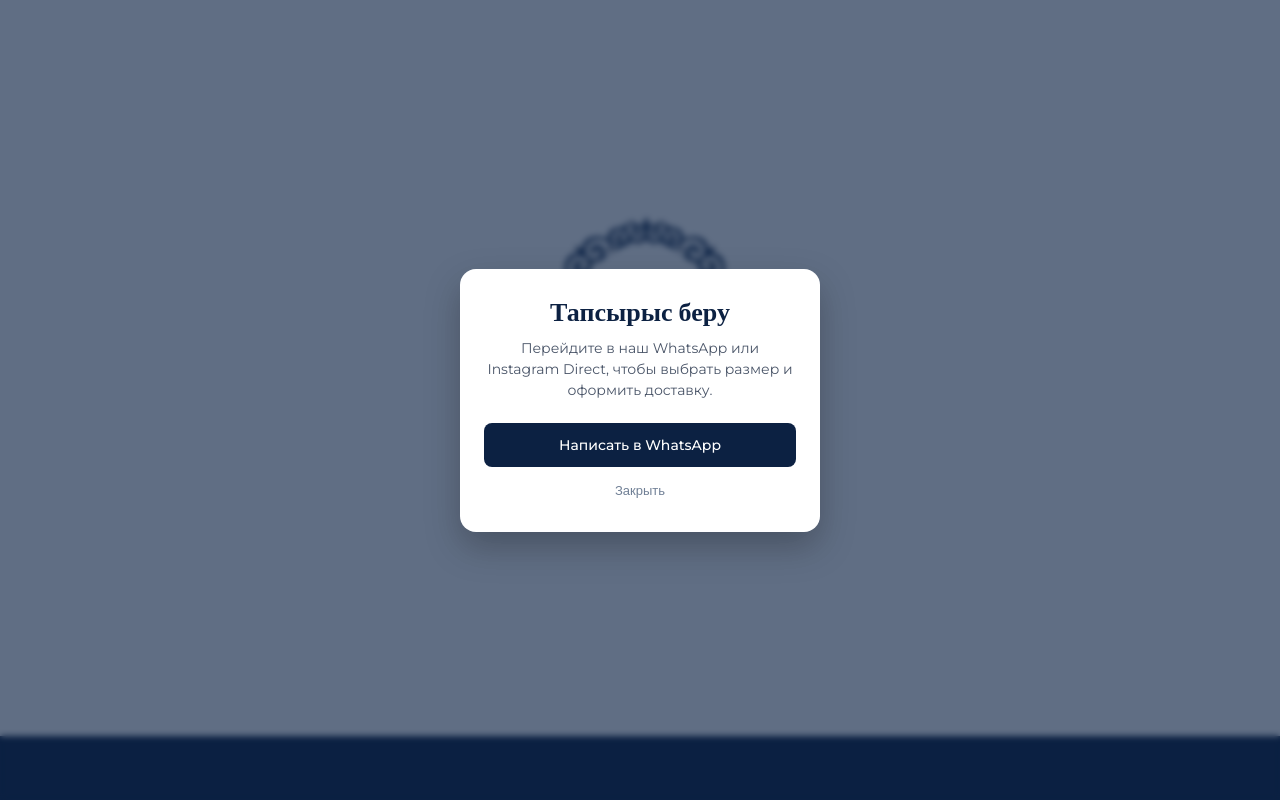
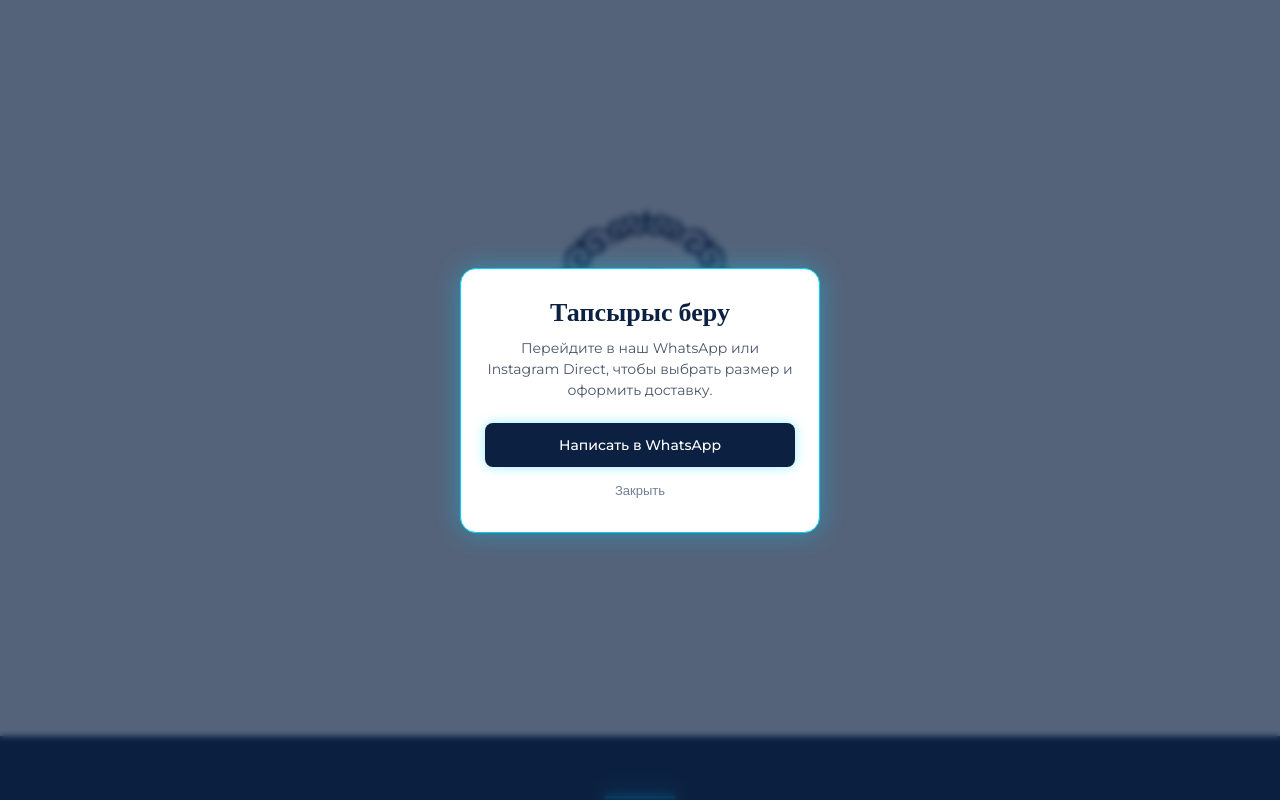
Before and after one commit to dilnaz11bob-netizen/Logo.-Imdiva, a plain HTML site: page index.html in a window 1280 px wide. Both pictures are taken after a click on the button "Тапсырыс беру". Shown: the top 800 px of the page. Drawn offline with nearby package versions, Linux system fonts and the light colour scheme.

Commit message:
Update index.html

```diff
--- a/index.html
+++ b/index.html
@@ -6,13 +6,14 @@
   <title>Imdiva — Сшито с любовью</title>
   <link rel="preconnect" href="https://fonts.googleapis.com">
   <link rel="preconnect" href="https://fonts.gstatic.com" crossorigin>
-  <link href="https://fonts.googleapis.com/css2?family=Cormorant+Garamond:ital,wght@0,600;1,500&family=Montserrat:wght@300;400;500;600&display=swap" rel="stylesheet">
+  <link href="https://fonts.googleapis.com/css2?family=Cormorant+Garamond:ital,wght@0,600;1,500&family=Montserrat:wght@400;500;600&display=swap" rel="stylesheet">
 
   <style>
     :root {
       --navy-brand: #0c2142;      /* Темно-синий цвет узора и нижнего блока */
-      --red-accent: #b8292f;      /* Акцентный красный из логотипа */
-      --bg-light: #ffffff;        /* Светлый фон верхней части */
+      --neon-blue: #00d2ff;       /* Яркий голубой неон */
+      --neon-pink: #ff2a5f;       /* Неоновый малиново-красный акцент */
+      --bg-light: #ffffff;
       --text-dark: #1a2436;
       --text-light: #f4f6f9;
     }
@@ -34,7 +35,7 @@
       overflow-x: hidden;
     }
 
-    /* ================= ЕДИНЫЙ ПОТОК (ВЕРХНЯЯ ЧАСТЬ) ================= */
+    /* ================= ВЕРХНЯЯ ЧАСТЬ (ЕДИНЫЙ СЛАЙД) ================= */
     .hero-section {
       min-height: 92vh;
       display: flex;
@@ -46,41 +47,37 @@
       position: relative;
     }
 
-    /* Контейнер логотипа */
     .logo-wrapper {
       display: flex;
       flex-direction: column;
       align-items: center;
       max-width: 340px;
       width: 100%;
-      margin-bottom: 45px;
+      margin-bottom: 42px;
     }
 
-    /* 1. Основное лого (медленное появление из пустоты) */
+    /* 1. Быстрое появление основного логотипа (0.6 сек) */
     .logo-main {
       width: 100%;
       max-width: 300px;
       height: auto;
       opacity: 0;
-      transform: scale(0.95);
-      filter: blur(4px);
-      animation: fadeInLogo 2.2s cubic-bezier(0.22, 1, 0.36, 1) forwards;
+      transform: scale(0.94);
+      animation: fastFadeInLogo 0.6s cubic-bezier(0.16, 1, 0.3, 1) forwards;
     }
 
-    @keyframes fadeInLogo {
+    @keyframes fastFadeInLogo {
       0% {
         opacity: 0;
-        transform: scale(0.95);
-        filter: blur(4px);
+        transform: scale(0.94);
       }
       100% {
         opacity: 1;
         transform: scale(1);
-        filter: blur(0);
       }
     }
 
-    /* 2. Надпись "сшито с любовью" (вышивка справа налево ПОСЛЕ лого) */
+    /* 2. Быстрая вышивка "сшито с любовью" (новая картинка) справа налево */
     .logo-tagline-box {
       width: 100%;
       max-width: 280px;
@@ -92,13 +89,12 @@
       width: 100%;
       height: auto;
       display: block;
-      /* Прячем изображение слева, оставляя закрытым */
       clip-path: inset(0 0 0 100%);
-      /* Запускается через 2.0 секунды (сразу после лого) и длится 1.8 сек */
-      animation: embroiderRightToLeft 1.8s cubic-bezier(0.37, 0, 0.63, 1) 2.0s forwards;
+      /* Запускается через 0.45 сек и длится всего 0.6 сек */
+      animation: fastEmbroider 0.6s cubic-bezier(0.25, 1, 0.5, 1) 0.45s forwards;
     }
 
-    @keyframes embroiderRightToLeft {
+    @keyframes fastEmbroider {
       0% {
         clip-path: inset(0 0 0 100%);
       }
@@ -107,27 +103,27 @@
       }
     }
 
-    /* ================= КНОПКИ СО СВЕРКАНИЕМ ================= */
+    /* ================= НЕОНОВЫЕ КНОПКИ ================= */
     .buttons-container {
       display: flex;
       flex-direction: column;
-      gap: 16px;
+      gap: 18px;
       width: 100%;
       max-width: 270px;
       opacity: 0;
-      transform: translateY(15px);
-      /* Кнопки появляются мягко вслед за вышивкой */
-      animation: fadeUpButtons 1s ease 3.2s forwards;
+      transform: translateY(10px);
+      /* Быстрое появление кнопок через 0.9 сек */
+      animation: fastFadeButtons 0.45s ease 0.9s forwards;
     }
 
-    @keyframes fadeUpButtons {
+    @keyframes fastFadeButtons {
       to {
         opacity: 1;
         transform: translateY(0);
       }
     }
 
-    .sparkle-btn {
+    .neon-btn {
       position: relative;
       display: flex;
       align-items: center;
@@ -135,88 +131,89 @@
       padding: 15px 28px;
       font-family: 'Montserrat', sans-serif;
       font-size: 15px;
-      font-weight: 500;
-      letter-spacing: 0.5px;
+      font-weight: 600;
+      letter-spacing: 0.6px;
       color: var(--navy-brand);
       background: #ffffff;
-      border: 1.5px solid rgba(12, 33, 66, 0.28);
-      border-radius: 10px;
+      border: 2px solid var(--neon-blue);
+      border-radius: 12px;
       cursor: pointer;
-      overflow: hidden;
       text-decoration: none;
-      box-shadow: 0 4px 15px rgba(12, 33, 66, 0.06);
-      transition: transform 0.15s ease, box-shadow 0.25s ease, border-color 0.25s ease;
+      box-shadow:
+        0 0 10px rgba(0, 210, 255, 0.55),
+        0 0 22px rgba(0, 210, 255, 0.3),
+        inset 0 0 8px rgba(0, 210, 255, 0.25);
+      animation: neonPulseBlue 1.8s infinite alternate ease-in-out;
+      transition: transform 0.12s ease, box-shadow 0.15s ease, background 0.15s ease, color 0.15s ease;
       -webkit-tap-highlight-color: transparent;
     }
 
-    /* Эффект наведения */
-    .sparkle-btn:hover {
-      border-color: var(--navy-brand);
-      box-shadow: 0 6px 22px rgba(12, 33, 66, 0.14);
+    .neon-btn.neon-ruby {
+      border-color: var(--neon-pink);
+      box-shadow:
+        0 0 10px rgba(255, 42, 95, 0.5),
+        0 0 22px rgba(255, 42, 95, 0.28),
+        inset 0 0 8px rgba(255, 42, 95, 0.2);
+      animation: neonPulseRuby 1.8s infinite alternate ease-in-out;
+    }
+
+    @keyframes neonPulseBlue {
+      0% {
+        box-shadow:
+          0 0 8px rgba(0, 210, 255, 0.45),
+          0 0 18px rgba(0, 210, 255, 0.25),
+          inset 0 0 6px rgba(0, 210, 255, 0.2);
+      }
+      100% {
+        box-shadow:
+          0 0 14px rgba(0, 210, 255, 0.9),
+          0 0 30px rgba(0, 210, 255, 0.55),
+          inset 0 0 12px rgba(0, 210, 255, 0.4);
+      }
+    }
+
+    @keyframes neonPulseRuby {
+      0% {
+        box-shadow:
+          0 0 8px rgba(255, 42, 95, 0.4),
+          0 0 18px rgba(255, 42, 95, 0.22),
+          inset 0 0 6px rgba(255, 42, 95, 0.18);
+      }
+      100% {
+        box-shadow:
+          0 0 14px rgba(255, 42, 95, 0.85),
+          0 0 30px rgba(255, 42, 95, 0.5),
+          inset 0 0 12px rgba(255, 42, 95, 0.35);
+      }
+    }
+
+    .neon-btn:hover {
+      background: var(--neon-blue);
+      color: #ffffff;
+      text-shadow: 0 0 8px rgba(255, 255, 255, 0.8);
       transform: translateY(-2px);
     }
 
-    /* Эффект реального нажатия кнопки */
-    .sparkle-btn:active {
-      transform: scale(0.96) translateY(1px);
-      box-shadow: 0 2px 8px rgba(12, 33, 66, 0.12);
+    .neon-btn.neon-ruby:hover {
+      background: var(--neon-pink);
+      color: #ffffff;
+      text-shadow: 0 0 8px rgba(255, 255, 255, 0.8);
     }
 
-    /* Манящее сверкание (световой блик) */
-    .sparkle-btn::before {
-      content: "";
-      position: absolute;
-      top: -50%;
-      left: -75%;
-      width: 50%;
-      height: 200%;
-      background: linear-gradient(
-        to right,
-        rgba(255, 255, 255, 0) 0%,
-        rgba(255, 248, 220, 0.85) 50%,
-        rgba(255, 255, 255, 0) 100%
-      );
-      transform: rotate(25deg);
-      animation: shimmerSweep 3.8s infinite ease-in-out;
-      pointer-events: none;
+    .neon-btn:active {
+      transform: scale(0.95);
+      box-shadow: 0 0 35px rgba(0, 210, 255, 1);
     }
 
-    /* Задержка блика на второй кнопке для красивого перелива */
-    .sparkle-btn:nth-child(2)::before {
-      animation-delay: 1.9s;
-    }
-
-    /* Мягкое внешнее свечение (пульсация) */
-    .sparkle-btn::after {
-      content: "";
-      position: absolute;
-      inset: 0;
-      border-radius: 10px;
-      box-shadow: inset 0 0 12px rgba(212, 175, 55, 0.22);
-      opacity: 0;
-      animation: softGlow 3.8s infinite ease-in-out;
-      pointer-events: none;
-    }
-
-    @keyframes shimmerSweep {
-      0% {
-        left: -75%;
-      }
-      35%, 100% {
-        left: 135%;
-      }
-    }
-
-    @keyframes softGlow {
-      0%, 100% { opacity: 0.1; }
-      50% { opacity: 0.9; }
+    .neon-btn.neon-ruby:active {
+      box-shadow: 0 0 35px rgba(255, 42, 95, 1);
     }
 
     /* ================= ПРОДОЛЖЕНИЕ СЛАЙДА (ТЕМНО-СИНИЙ БЛОК) ================= */
     .brand-info-section {
       background-color: var(--navy-brand);
       color: var(--text-light);
-      padding: 65px 24px 80px;
+      padding: 60px 24px 80px;
       display: flex;
       flex-direction: column;
       align-items: center;
@@ -224,11 +221,11 @@
       position: relative;
     }
 
-    /* Декоративная тонкая линия-разделитель */
-    .divider-ornament {
-      width: 60px;
+    .divider-neon {
+      width: 70px;
       height: 2px;
-      background: linear-gradient(90deg, transparent, #d4af37, transparent);
+      background: var(--neon-blue);
+      box-shadow: 0 0 12px var(--neon-blue), 0 0 20px var(--neon-blue);
       margin-bottom: 24px;
     }
 
@@ -245,12 +242,10 @@
       max-width: 520px;
       font-size: 14.5px;
       line-height: 1.75;
-      font-weight: 300;
       color: rgba(255, 255, 255, 0.88);
       margin-bottom: 40px;
     }
 
-    /* Карточки контактов и адресов */
     .contacts-grid {
       display: flex;
       flex-direction: column;
@@ -260,20 +255,21 @@
     }
 
     .info-card {
-      background: rgba(255, 255, 255, 0.06);
-      border: 1px solid rgba(255, 255, 255, 0.12);
+      background: rgba(255, 255, 255, 0.05);
+      border: 1px solid rgba(0, 210, 255, 0.35);
+      box-shadow: 0 0 15px rgba(0, 210, 255, 0.12);
       border-radius: 12px;
       padding: 18px 20px;
-      backdrop-filter: blur(4px);
     }
 
     .info-label {
       font-size: 11px;
       text-transform: uppercase;
       letter-spacing: 1.8px;
-      color: #d4af37;
+      color: var(--neon-blue);
+      text-shadow: 0 0 8px rgba(0, 210, 255, 0.6);
       margin-bottom: 6px;
-      font-weight: 500;
+      font-weight: 600;
     }
 
     .info-value {
@@ -287,32 +283,35 @@
       align-items: center;
       justify-content: center;
       gap: 8px;
-      margin-top: 8px;
+      margin-top: 10px;
       padding: 12px 26px;
       border-radius: 30px;
-      background: rgba(255, 255, 255, 0.1);
-      border: 1px solid rgba(255, 255, 255, 0.25);
+      background: transparent;
+      border: 1.5px solid var(--neon-blue);
+      box-shadow: 0 0 12px rgba(0, 210, 255, 0.45);
       color: #ffffff;
       text-decoration: none;
       font-size: 14px;
       font-weight: 500;
-      transition: background 0.25s ease, transform 0.2s ease;
+      transition: all 0.2s ease;
     }
 
     .inst-link:hover {
-      background: rgba(255, 255, 255, 0.2);
-      transform: translateY(-2px);
+      background: var(--neon-blue);
+      color: var(--navy-brand);
+      box-shadow: 0 0 22px rgba(0, 210, 255, 0.9);
+      font-weight: 600;
     }
 
     .inst-link:active {
-      transform: scale(0.96);
+      transform: scale(0.95);
     }
 
-    /* ================= ВСПЛЫВАЮЩЕЕ ОКНО ПРИ НАЖАТИИ КНОПКИ ================= */
+    /* ================= МОДАЛЬНОЕ ОКНО ================= */
     .modal-overlay {
       position: fixed;
       inset: 0;
-      background: rgba(12, 33, 66, 0.65);
+      background: rgba(12, 33, 66, 0.7);
       backdrop-filter: blur(3px);
       display: flex;
       justify-content: center;
@@ -320,7 +319,7 @@
       padding: 20px;
       opacity: 0;
       visibility: hidden;
-      transition: all 0.3s ease;
+      transition: all 0.2s ease;
       z-index: 100;
     }
 
@@ -337,9 +336,10 @@
       border-radius: 16px;
       padding: 28px 24px;
       text-align: center;
-      transform: scale(0.9);
-      transition: transform 0.3s ease;
-      box-shadow: 0 15px 35px rgba(0, 0, 0, 0.25);
+      border: 1.5px solid var(--neon-blue);
+      box-shadow: 0 0 25px rgba(0, 210, 255, 0.4);
+      transform: scale(0.92);
+      transition: transform 0.2s ease;
     }
 
     .modal-overlay.active .modal-box {
@@ -371,6 +371,7 @@
       font-size: 14px;
       font-weight: 500;
       margin-bottom: 10px;
+      box-shadow: 0 0 12px rgba(0, 210, 255, 0.4);
     }
 
     .modal-close {
@@ -385,32 +386,32 @@
 </head>
 <body>
 
-  <!-- ВЕРХНЯЯ ЧАСТЬ: ЛОГОТИП + ВЫШИВКА + КНОПКИ -->
+  <!-- ВЕРХНЯЯ ЧАСТЬ -->
   <section class="hero-section">
     <div class="logo-wrapper">
-      <!-- Основной логотип Imdiva -->
+      <!-- Основное лого -->
       <img src="IMG_20261115_233734.png" alt="Imdiva логотип" class="logo-main">
 
-      <!-- Надпись "сшито с любовью" с анимацией справа налево -->
+      <!-- Новая картинка "сшито с любовью" с анимацией справа налево -->
       <div class="logo-tagline-box">
-        <img src="IMG_20261115_233820.png" alt="сшито с любовью" class="logo-tagline">
+        <img src="IMG-20261116-WA7872.jpg" alt="сшито с любовью" class="logo-tagline">
       </div>
     </div>
 
-    <!-- Кнопки заказа -->
+    <!-- Кнопки -->
     <div class="buttons-container">
-      <button class="sparkle-btn" onclick="openOrderModal('Тапсырыс беру')">
+      <button class="neon-btn" onclick="openOrderModal('Тапсырыс беру')">
         Тапсырыс беру
       </button>
-      <button class="sparkle-btn" onclick="openOrderModal('Оформить заказ')">
+      <button class="neon-btn neon-ruby" onclick="openOrderModal('Оформить заказ')">
         Оформить заказ
       </button>
     </div>
   </section>
 
-  <!-- ПРОДОЛЖЕНИЕ СЛАЙДА (ТЕМНО-СИНИЙ БЛОК): О БРЕНДЕ, АДРЕСА, ИНСТАГРАМ -->
+  <!-- НИЖНИЙ БЛОК (СИНЙ СЛАЙД С ИНФОРМАЦИЕЙ) -->
   <section class="brand-info-section">
-    <div class="divider-ornament"></div>
+    <div class="divider-neon"></div>
     <h2 class="brand-title">О бренде Imdiva</h2>
     <p class="brand-description">
       Каждое изделие создается с особым трепетом, сочетая национальные традиции и современную элегантность. Мы уделяем внимание каждому стежку, чтобы дарить вам комфорт и неповторимый стиль.
@@ -428,7 +429,6 @@
       <div class="info-card">
         <div class="info-label">Мы в социальных сетях</div>
         <div class="info-value">Следите за новыми коллекциями</div>
-        <!-- Замените ссылку на ваш реальный аккаунт Instagram -->
         <a href="https://instagram.com/" target="_blank" rel="noopener noreferrer" class="inst-link">
           <svg width="18" height="18" viewBox="0 0 24 24" fill="none" stroke="currentColor" stroke-width="2" stroke-linecap="round" stroke-linejoin="round">
             <rect x="2" y="2" width="20" height="20" rx="5" ry="5"></rect>
@@ -441,14 +441,13 @@
     </div>
   </section>
 
-  <!-- МОДАЛЬНОЕ ОКНО ДЛЯ КНОПОК -->
+  <!-- МОДАЛЬНОЕ ОКНО -->
   <div class="modal-overlay" id="orderModal" onclick="closeModalOnBg(event)">
     <div class="modal-box">
       <h3 class="modal-title" id="modalTitle">Оформить заказ</h3>
       <p class="modal-text">
         Перейдите в наш WhatsApp или Instagram Direct, чтобы выбрать размер и оформить доставку.
       </p>
-      <!-- Укажите свой номер WhatsApp вместо 77000000000 -->
       <a href="https://wa.me/77000000000" target="_blank" class="modal-action-btn">
         Написать в WhatsApp
       </a>
```
